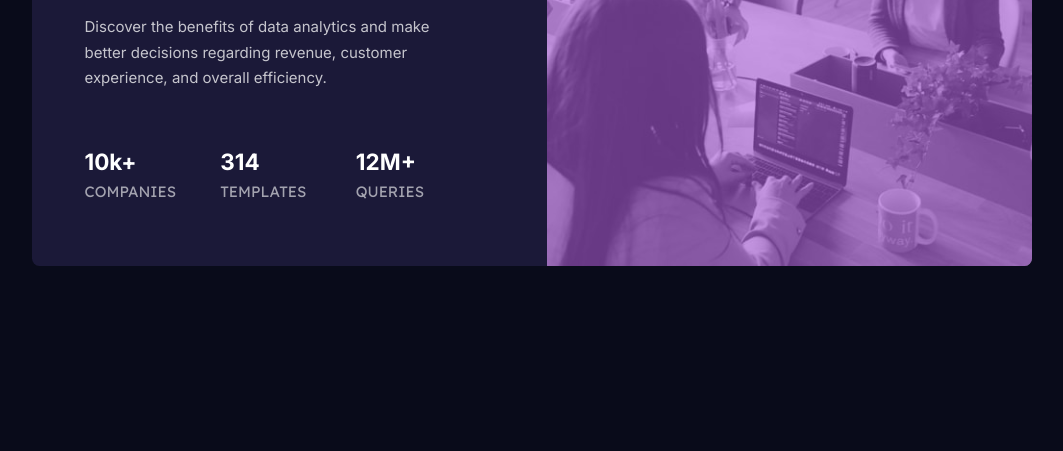
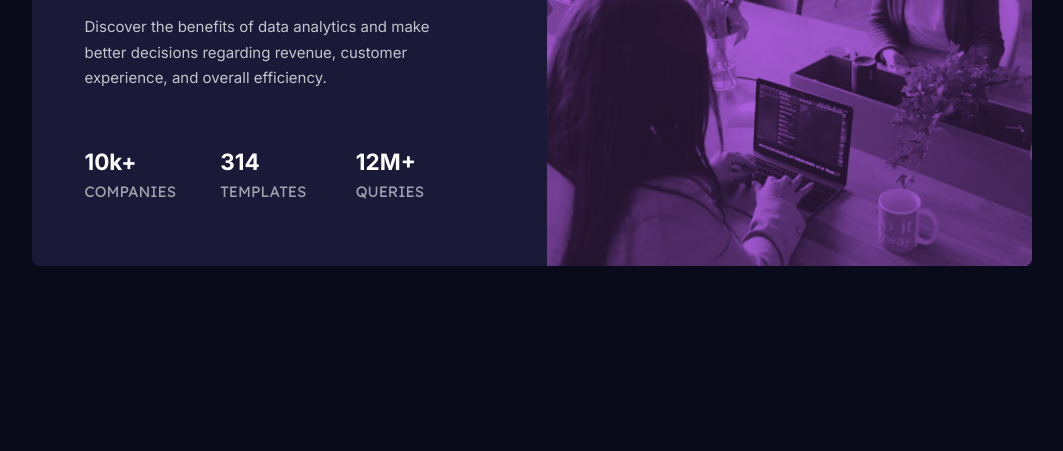
Before and after one commit to KingaWoch/Stats-Preview-Card-Component-FEM, a plain HTML site: page index.html in a window 1280 px wide. Shown: the part 364-815 px from the top of the page, without its empty margins (108-1171 px from the left). Drawn offline with Linux system fonts and the light colour scheme.

Commit message:
Changing the color of the image and adding min-height to body

```diff
--- a/style.css
+++ b/style.css
@@ -18,6 +18,7 @@
 }
 
 body {
+	min-height: 100vh;
 	background-color: var(--main-background);
 	margin: 1rem;
 	font-family: var(--main-font-family);
@@ -36,6 +37,7 @@ body {
 
 .picture-container{
 	position: relative;
+	background-color: var(--accent);
 }
 
 img {
@@ -43,9 +45,11 @@ img {
 	width: 100%;
 	height: 100%;
 	object-fit: cover;
+	mix-blend-mode: multiply;
+	opacity: 0.8;
 }
 
-.picture-container::after {
+/* .picture-container::after {
 	position: absolute;
 	content: '';
 	height: 100%;
@@ -54,7 +58,7 @@ img {
 	left: 0;
 	background-color: var(--accent);
 	opacity: 0.6;
-}
+} */
 
 
 .text-container{
```
